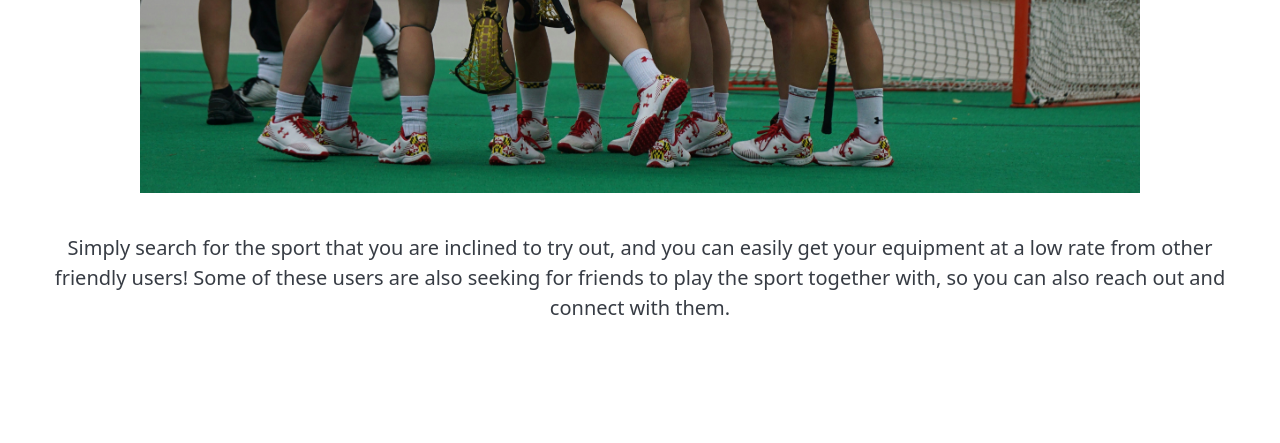
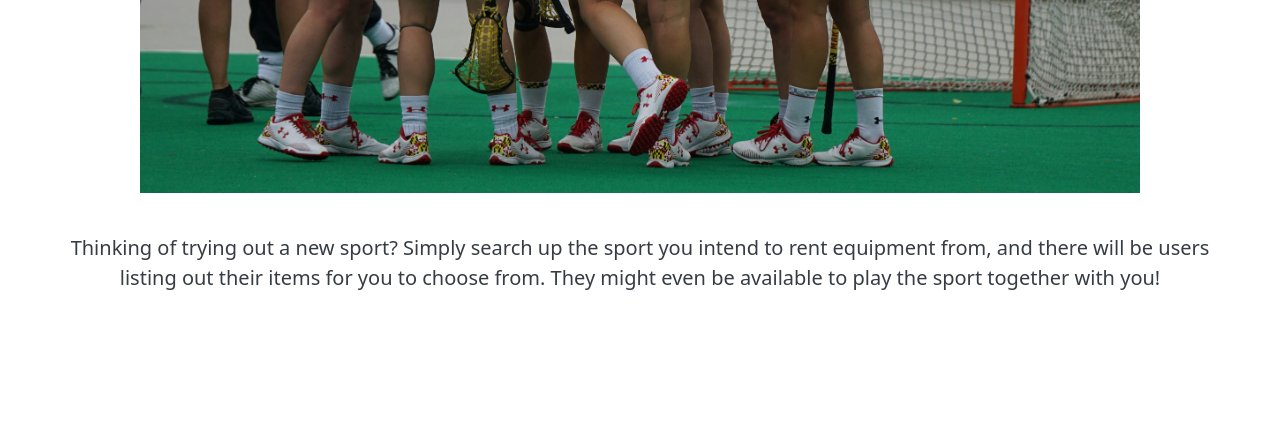
Before and after one commit to oliviakam99/techup-okkam, a Node server app: page /about in a window 1280 px wide. Shown: the part 819-1262 px from the top of the page. After the commit the page ends 1109 px from the top, so only its background shows below. Run offline with Node 20, Linux system fonts and the light colour scheme; some libraries are stand-ins or nearby versions.

Commit message:
sports v20

```diff
--- a/views/pages/about.ejs
+++ b/views/pages/about.ejs
@@ -33,7 +33,7 @@
             <img src="/images/team.jpg" alt="Team winning" width="1000"
             <div class="card">
 
-                <p>Simply search for the sport that you are inclined to try out, and you can easily get your equipment at a low rate from other friendly users! Some of these users are also seeking for friends to play the sport together with, so you can also reach out and connect with them.</p>
+                <p>Thinking of trying out a new sport? Simply search up the sport you intend to rent equipment from, and there will be users listing out their items for you to choose from. They might even be available to play the sport together with you!</p>
                 <br>
 
         </div>
--- a/views/pages/frontPage.ejs
+++ b/views/pages/frontPage.ejs
@@ -39,7 +39,7 @@
     <div class="section">
       <h2>Play a sport for fun</h2>
       <p>Start exploring multiple sports hassle-free. Your local platform for renting sports equipment, and so much more!</p>
-      <a href="/search" class="button" role="button">Start exploring</a>
+      <a href="/search" class="button" role="button">Start renting</a>
     </div>
   </div>
 
--- a/views/pages/search.ejs
+++ b/views/pages/search.ejs
@@ -29,7 +29,7 @@
 
 
         <div class="search-container">
-            <h1>Find Your Sport</h1>
+            <h1>Find Your Sport Equipment</h1>
             <form action="search_results" method="GET">
                 <!-- Dropdown for sport filter -->
                 <label for="sport-name">Sport-name:</label>
--- a/views/pages/search_results.ejs
+++ b/views/pages/search_results.ejs
@@ -44,7 +44,7 @@
                             <div class="img-clip">
                             <img src="<%= userProfileData[user].listings[i].imgUrl %>" width="400">
                             </div>
-                           <a href="https://forms.gle/q6VL3Rp1jBe866Lm8" class="submit-link" target="_blank">Submit your interest</a>
+                           <a href="https://forms.gle/q6VL3Rp1jBe866Lm8" class="submit-link" target="_blank">Make offer to rent</a>
 
                         <% } %>
                     <% } %>
--- a/views/pages/zzmonsterProfile.ejs
+++ b/views/pages/zzmonsterProfile.ejs
@@ -53,7 +53,7 @@ function remove() {
 <div class="row">
     <div class="column">
         <div class="profile-container">
-            <h1><u>Profile Name: <%= profileName %> </u></h1>
+            <h1><u>Renter Profile: <%= profileName %> </u></h1>
             <h2><span class="rating-score">Rating: <%= userProfileData[profileName].rating %></span></h2>
             <h2>Listings:</h2>
             <div class="listings">
```
